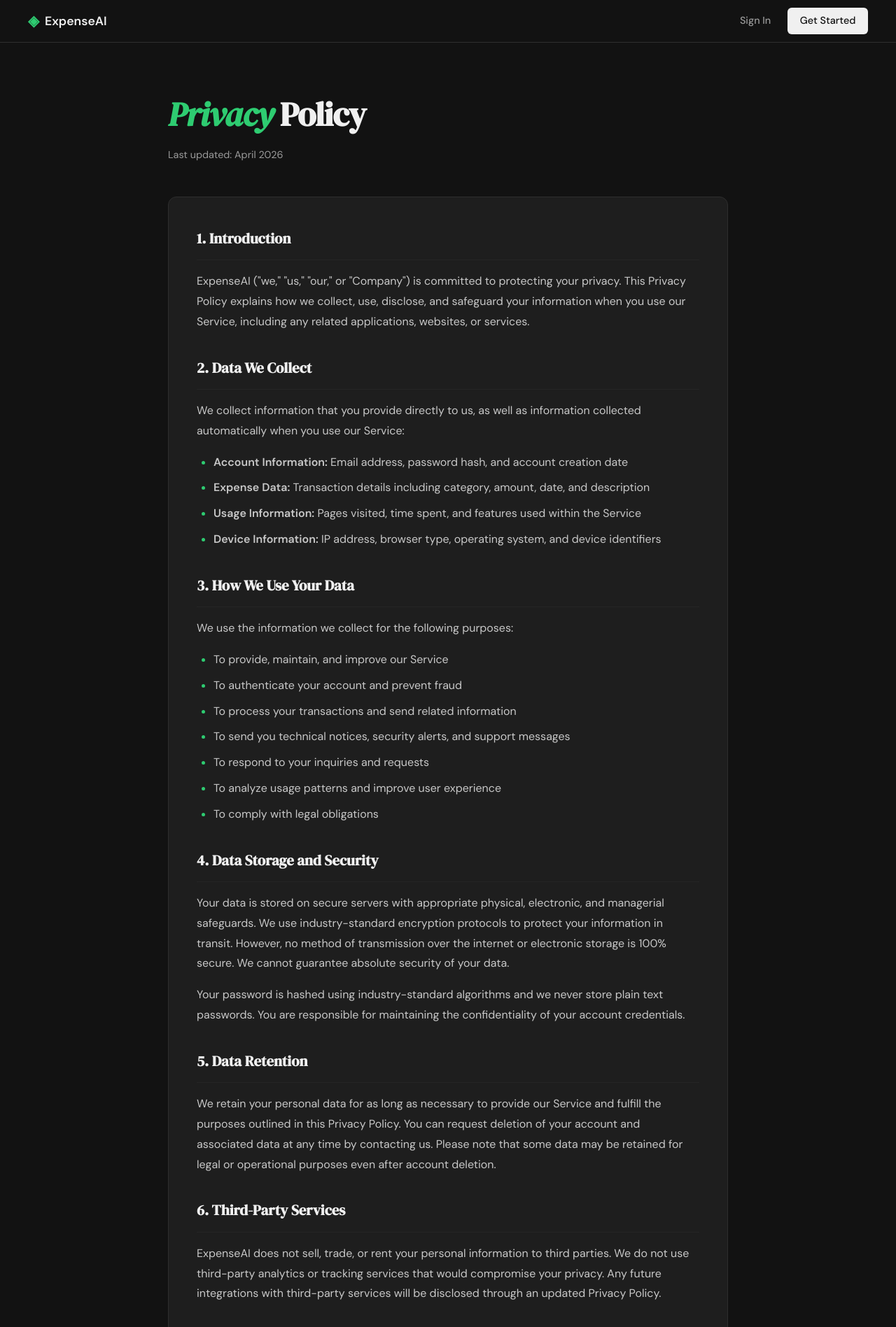
After one commit to ayanjyotidutta/ExpenseAI, a Flask app: page /privacy in a window 1280 px wide. The commit adds this page. Shown: the top 1897 px of the page at 70% size. Run offline with Flask 3, Linux system fonts and the light colour scheme.

Commit message:
landing: add privacy policy

```diff
--- a/app.py
+++ b/app.py
@@ -37,6 +37,11 @@ def terms():
     return render_template("terms.html")
 
 
+@app.route("/privacy")
+def privacy():
+    return render_template("privacy.html")
+
+
 # ------------------------------------------------------------------ #
 # Placeholder routes — students will implement these                  #
 # ------------------------------------------------------------------ #
--- a/templates/base.html
+++ b/templates/base.html
@@ -40,7 +40,7 @@
             <p class="footer-copy">Track every rupee. Own your finances. <br> Made by Ayan Jyoti Dutta &copy; 2026!
             </p>
             <a href="{{ url_for('terms') }}">Terms and Conditions</a>
-            <a href="#">Privacy Policy</a>
+            <a href="{{ url_for('privacy') }}">Privacy Policy</a>
         </div>
     </footer>
 
--- /dev/null
+++ b/templates/privacy.html
@@ -0,0 +1,159 @@
+{% extends "base.html" %}
+
+{% block title %}Privacy Policy — ExpenseAI{% endblock %}
+
+{% block content %}
+
+<style>
+.privacy-section {
+    padding: 4rem 2rem;
+}
+
+.privacy-inner {
+    max-width: 800px;
+    margin: 0 auto;
+}
+
+.privacy-header {
+    margin-bottom: 3rem;
+}
+
+.privacy-title {
+    font-family: var(--font-display);
+    font-size: clamp(2rem, 4vw, 3rem);
+    color: var(--ink);
+    margin-bottom: 0.5rem;
+    letter-spacing: -0.02em;
+}
+
+.privacy-title em {
+    color: var(--accent);
+}
+
+.privacy-date {
+    font-size: 0.9rem;
+    color: var(--ink-muted);
+}
+
+.privacy-content {
+    background: var(--paper-card);
+    border: 1px solid var(--border);
+    border-radius: var(--radius-md);
+    padding: 2.5rem;
+    line-height: 1.8;
+}
+
+.privacy-content h2 {
+    font-family: var(--font-display);
+    font-size: 1.3rem;
+    color: var(--ink);
+    margin-top: 2rem;
+    margin-bottom: 1rem;
+    padding-bottom: 0.75rem;
+    border-bottom: 1px solid var(--border-soft);
+}
+
+.privacy-content h2:first-child {
+    margin-top: 0;
+}
+
+.privacy-content p {
+    color: var(--ink-soft);
+    margin-bottom: 1rem;
+}
+
+.privacy-content ul {
+    margin-left: 1.5rem;
+    margin-bottom: 1rem;
+    color: var(--ink-soft);
+}
+
+.privacy-content li {
+    margin-bottom: 0.5rem;
+}
+
+.privacy-content li::marker {
+    color: var(--accent);
+    font-weight: 600;
+}
+
+@media (max-width: 768px) {
+    .privacy-section {
+        padding: 3rem 1rem;
+    }
+
+    .privacy-content {
+        padding: 1.5rem;
+    }
+
+    .privacy-title {
+        font-size: 1.75rem;
+    }
+}
+</style>
+
+<section class="privacy-section">
+    <div class="privacy-inner">
+        <div class="privacy-header">
+            <h1 class="privacy-title"><em>Privacy</em> Policy</h1>
+            <p class="privacy-date">Last updated: April 2026</p>
+        </div>
+
+        <div class="privacy-content">
+            <h2>1. Introduction</h2>
+            <p>ExpenseAI ("we," "us," "our," or "Company") is committed to protecting your privacy. This Privacy Policy explains how we collect, use, disclose, and safeguard your information when you use our Service, including any related applications, websites, or services.</p>
+
+            <h2>2. Data We Collect</h2>
+            <p>We collect information that you provide directly to us, as well as information collected automatically when you use our Service:</p>
+            <ul>
+                <li><strong>Account Information:</strong> Email address, password hash, and account creation date</li>
+                <li><strong>Expense Data:</strong> Transaction details including category, amount, date, and description</li>
+                <li><strong>Usage Information:</strong> Pages visited, time spent, and features used within the Service</li>
+                <li><strong>Device Information:</strong> IP address, browser type, operating system, and device identifiers</li>
+            </ul>
+
+            <h2>3. How We Use Your Data</h2>
+            <p>We use the information we collect for the following purposes:</p>
+            <ul>
+                <li>To provide, maintain, and improve our Service</li>
+                <li>To authenticate your account and prevent fraud</li>
+                <li>To process your transactions and send related information</li>
+                <li>To send you technical notices, security alerts, and support messages</li>
+                <li>To respond to your inquiries and requests</li>
+                <li>To analyze usage patterns and improve user experience</li>
+                <li>To comply with legal obligations</li>
+            </ul>
+
+            <h2>4. Data Storage and Security</h2>
+            <p>Your data is stored on secure servers with appropriate physical, electronic, and managerial safeguards. We use industry-standard encryption protocols to protect your information in transit. However, no method of transmission over the internet or electronic storage is 100% secure. We cannot guarantee absolute security of your data.</p>
+            <p>Your password is hashed using industry-standard algorithms and we never store plain text passwords. You are responsible for maintaining the confidentiality of your account credentials.</p>
+
+            <h2>5. Data Retention</h2>
+            <p>We retain your personal data for as long as necessary to provide our Service and fulfill the purposes outlined in this Privacy Policy. You can request deletion of your account and associated data at any time by contacting us. Please note that some data may be retained for legal or operational purposes even after account deletion.</p>
+
+            <h2>6. Third-Party Services</h2>
+            <p>ExpenseAI does not sell, trade, or rent your personal information to third parties. We do not use third-party analytics or tracking services that would compromise your privacy. Any future integrations with third-party services will be disclosed through an updated Privacy Policy.</p>
+
+            <h2>7. Your Rights</h2>
+            <p>Depending on your location, you may have rights regarding your data, including:</p>
+            <ul>
+                <li>The right to access your personal data</li>
+                <li>The right to correct inaccurate data</li>
+                <li>The right to request deletion of your data</li>
+                <li>The right to restrict processing of your data</li>
+                <li>The right to data portability</li>
+            </ul>
+
+            <h2>8. Children's Privacy</h2>
+            <p>ExpenseAI is not intended for use by individuals under the age of 13. We do not knowingly collect personal information from children under 13. If we become aware that a child under 13 has provided us with personal information, we will promptly delete such information and terminate the child's account.</p>
+
+            <h2>9. Changes to This Privacy Policy</h2>
+            <p>We may update this Privacy Policy from time to time to reflect changes in our practices, technology, legal requirements, or other factors. We will notify you of material changes by posting the new Privacy Policy on this page and updating the "Last Updated" date. Your continued use of the Service after such modifications constitutes your acknowledgment and acceptance of the updated Privacy Policy.</p>
+
+            <h2>10. Contact Us</h2>
+            <p>If you have questions about this Privacy Policy, wish to exercise your rights, or would like to request deletion of your account, please contact us through the Service. We are committed to resolving any privacy concerns you may have.</p>
+        </div>
+    </div>
+</section>
+
+{% endblock %}
```
